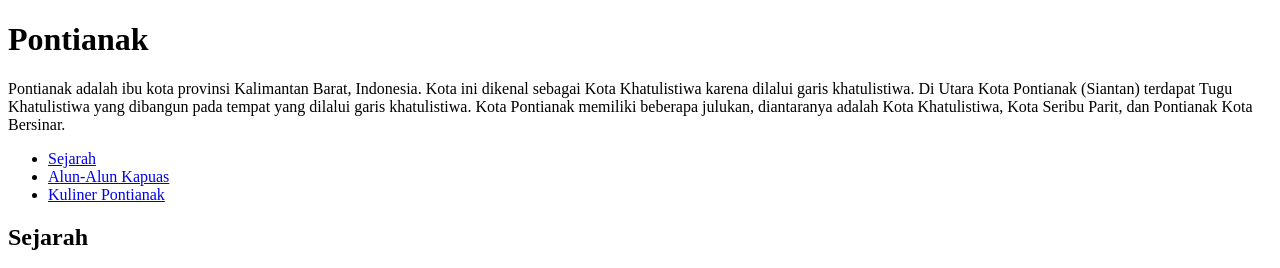
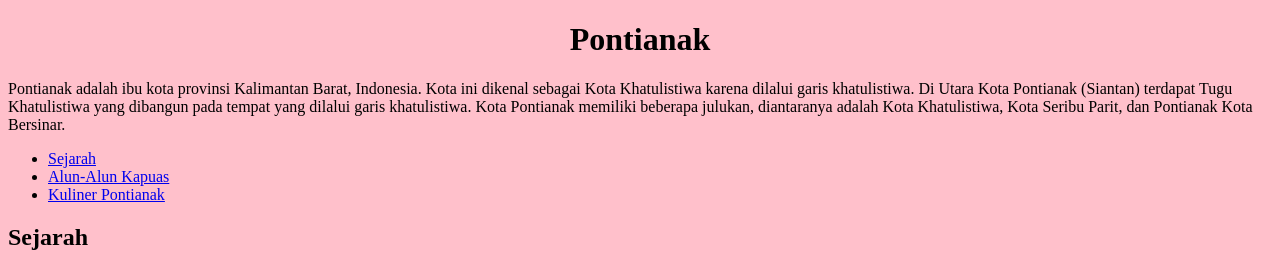
Before and after one commit to bigqmope/Tugassatu, a PHP site: page / in a window 1280 px wide. Shown: the top 268 px of the page. Run offline with PHP 8.4, Linux system fonts and the light colour scheme.

Commit message:
Update index.php

```diff
--- a/index.php
+++ b/index.php
@@ -9,6 +9,12 @@ $makan = "Kuliner Pontianak";
     <head>
         <meta charset = "utf-8">
         <title>Halaman Profil <?php echo $judul?></title>
+        <style>
+            h1 { text-align: center;}
+            body { font-family: san fransisco;
+                 background-color: #FFC0CB; }
+
+        </style>
     </head>
     <body>
         <header>
```
